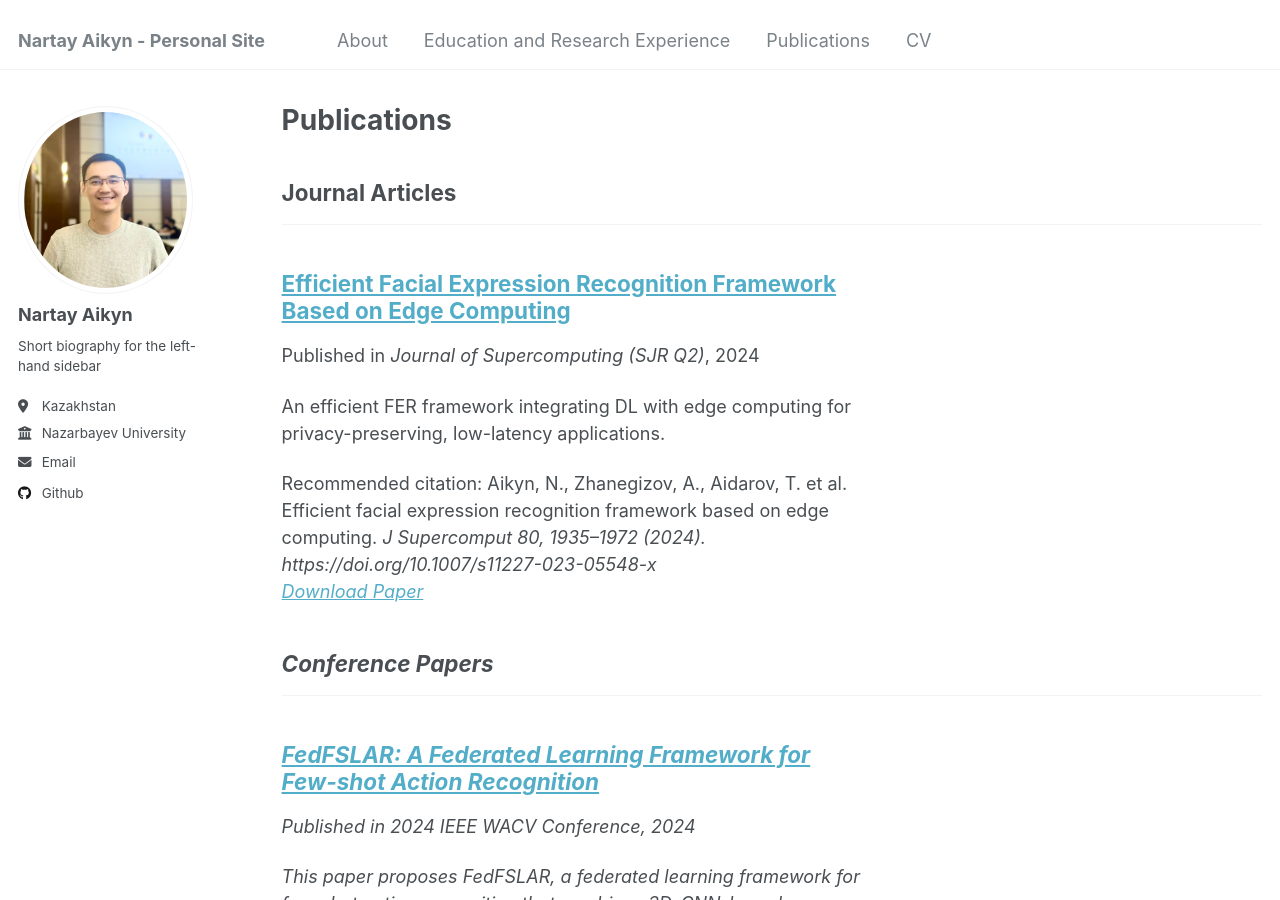
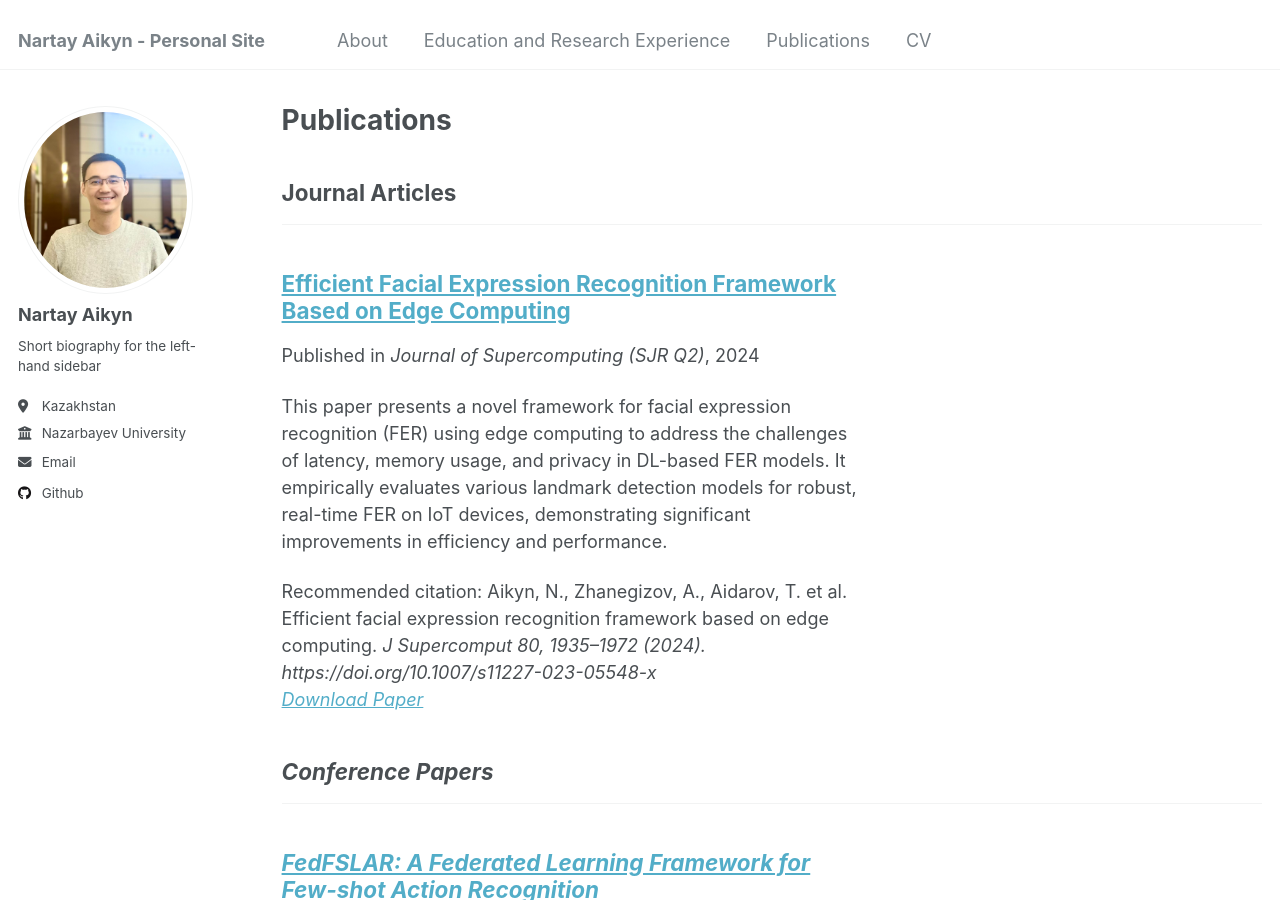
Before and after one commit to NartayAikyn/NartayAikyn.github.io, a Jekyll site: the page built from _pages/publications.html, in a window 1280 px wide and 900 px high. Built offline with Jekyll 4.4.1, drawn with Linux system fonts in a browser that asks for light colours.

Commit message:
Update 2024-01-01-efficient-fer-edge-computing.md

```diff
--- a/_publications/2024-01-01-efficient-fer-edge-computing.md
+++ b/_publications/2024-01-01-efficient-fer-edge-computing.md
@@ -3,7 +3,7 @@ title: "Efficient Facial Expression Recognition Framework Based on Edge Computin
 collection: publications
 category: manuscripts
 permalink: /publication/2024-01-01-efficient-fer-edge-computing
-excerpt: 'An efficient FER framework integrating DL with edge computing for privacy-preserving, low-latency applications.'
+excerpt: 'This paper presents a novel framework for facial expression recognition (FER) using edge computing to address the challenges of latency, memory usage, and privacy in DL-based FER models. It empirically evaluates various landmark detection models for robust, real-time FER on IoT devices, demonstrating significant improvements in efficiency and performance.'
 date: 2024-01-01
 venue: 'Journal of Supercomputing (SJR Q2)'
 paperurl: 'https://doi.org/10.1007/s11227-023-05548-x'
```
